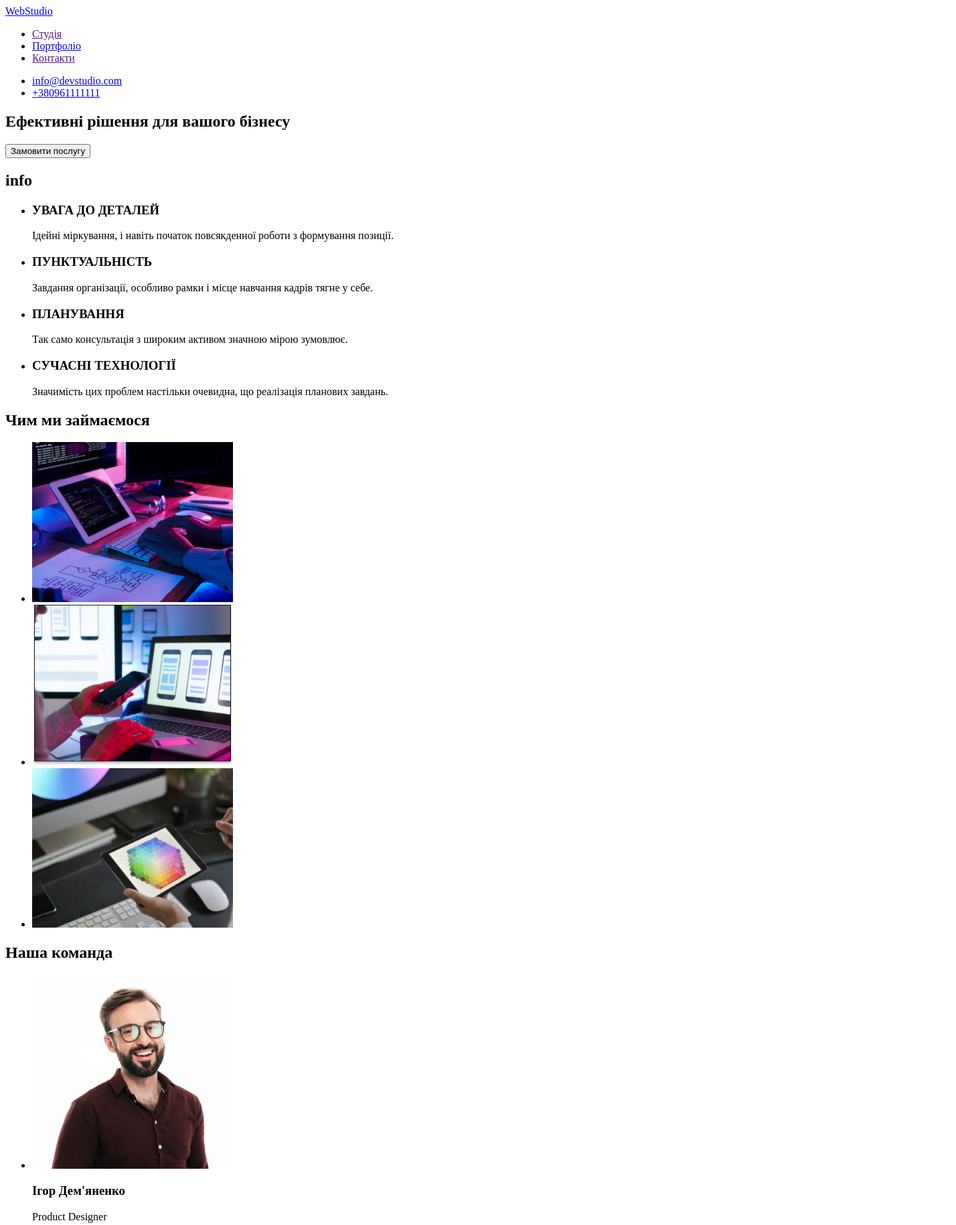
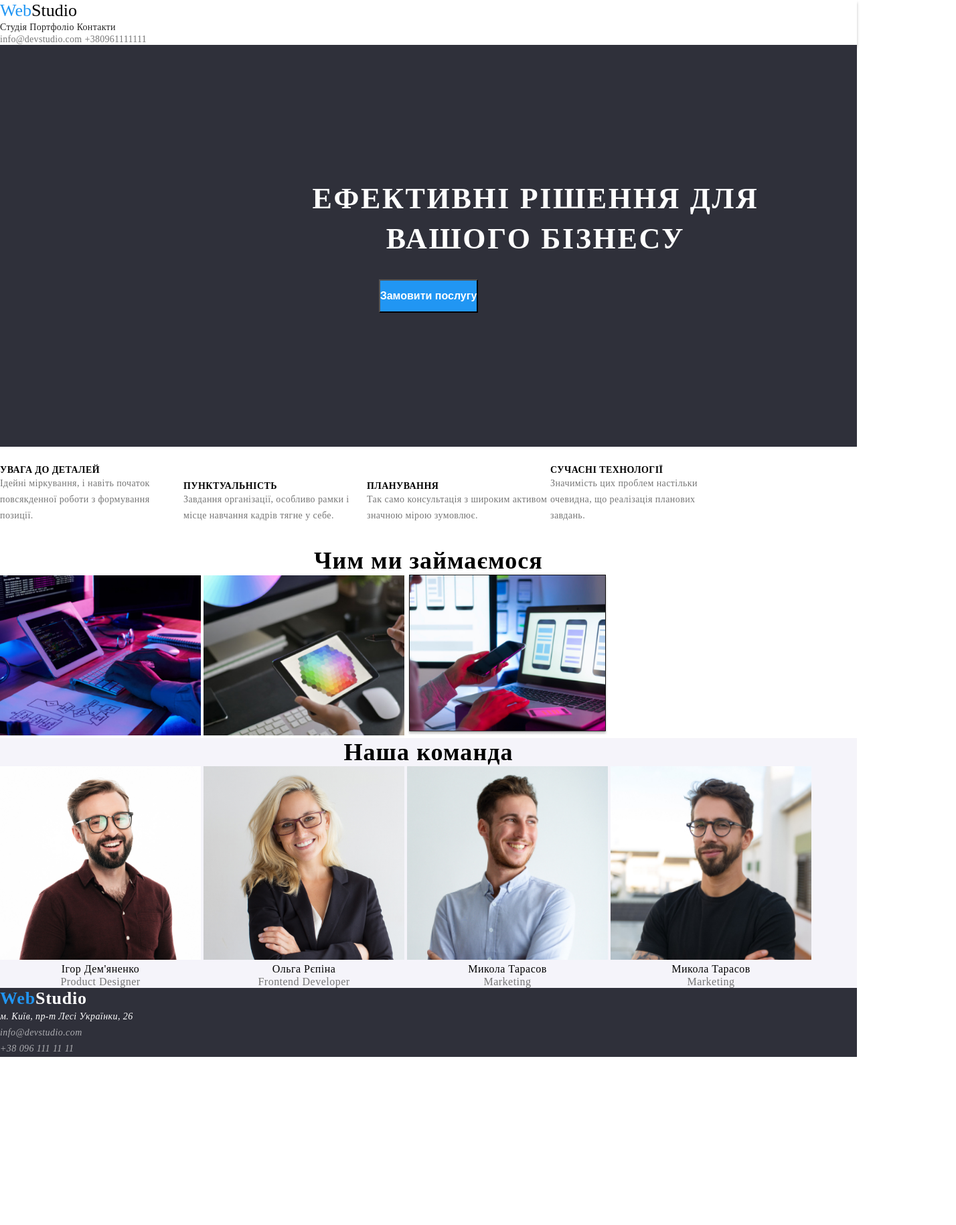
Before and after one commit to GeloPerk/goit-markup-hm-02, a plain HTML site: page index.html in a window 1280 px wide. Shown: the top 1829 px of the page at 67% size, 1428 px wide, since content can reach past the window. After the commit the page ends 1578 px from the top, so only its background shows below. Drawn offline with Linux system fonts and the light colour scheme.

Commit message:
css style

```diff
--- a/index.html
+++ b/index.html
@@ -15,42 +15,43 @@
 <body>
         <!--topsite-->
         <header class="header">
-            <nav>
-                <a class="webstudio" href="file:///C:/Users/Тоос/Desktop/project/goit-markup-hw-01/index.html" target="_blank"> <span class="web">Web</span><span class="studio">Studio</span></a>
-                <ul class="map">
-                    <li> <a class="sty" href="">Студія</a> </li>
-                    <li> <a class="port" href="http://127.0.0.1:5500/portfolio.html" >Портфоліо</a></li>
-                    <li><a class="contact" href="">Контакти</a></li>
+            <nav class="header__nav">
+                <a class="header__title" href="file:///C:/Users/Тоос/Desktop/project/goit-markup-hw-01/index.html" target="_blank">
+                     <span class="header__web">Web</span><span class="header__studio">Studio</span></a>
+                <ul class="header__ul">
+                    <li> <a class="header__li" href="#">Студія</a> </li>
+                    <li> <a class="header__li" href="#" >Портфоліо</a></li>
+                    <li><a class="header__li" href="#">Контакти</a></li>
                 </ul>
             </nav>
-            <ul>
-                <li><a class="mail" href=" info@devstudio.com">info@devstudio.com</a></li>
-                <li><a class="nomber" href="+380961111111">+380961111111</a></li>
+            <ul class="header__contact">
+                <li><a class="header__cont" href=" mail:info@devstudio.com">info@devstudio.com</a></li>
+                <li><a class="header__cont" href=tel:+380961111111">+380961111111</a></li>
             </ul>
         </header>
         <!--h1-->
-        <main class="main-info">
-            <section class="main">
-                <h1 class="h1">Ефективні рішення для вашого бізнесу</h1>
-                <button type="button" class="button">Замовити послугу</button>
+        <main class="main">
+            <section class="main__info">
+                <h1 class="main__h1">Ефективні рішення для вашого бізнесу</h1>
+                <button type="button" class="main__btn">Замовити послугу</button>
             </section>
             <!--info-->
             <section class="info">
-                <h2>info</h2>
-                <ul>
-                    <li>
+                <h2 class="info__h2">info</h2>
+                <ul class="info__ul">
+                    <li class="info__li">
                         <h3>УВАГА ДО ДЕТАЛЕЙ</h3>
                         <p>Ідейні міркування, і навіть початок повсякденної роботи з формування позиції.</p>
                     </li>
-                    <li>
+                    <li class="info__li">
                         <h3>ПУНКТУАЛЬНІСТЬ</h3>
                         <p>Завдання організації, особливо рамки і місце навчання кадрів тягне у себе.</p>
                     </li>
-                    <li>
+                    <li class="info__li">
                         <h3>ПЛАНУВАННЯ</h3>
                         <p>Так само консультація з широким активом значною мірою зумовлює.</p>
                     </li>
-                    <li>
+                    <li class="info__li">
                         <h3>СУЧАСНІ ТЕХНОЛОГІЇ</h3>
                         <p>Значимість цих проблем настільки очевидна, що реалізація планових завдань.</p>
                     </li>
@@ -59,46 +60,44 @@
 
             <!--Чим ми займаємося-->
             <section>
-                <h2>Чим ми займаємося</h2>
-                <ul>
-                    <li><img src="img/box1.jpg" alt="стіл із клавіатурою та планшетом" width="300"></li>
-                    <li><img src="img/box2.jpg" alt="Людина користується ноутбуком та телефоном" width="300"></li>
-                    <li><img src="img/box3.jpg" alt="Процює за планшетом" width="300"></li>
+                <h2 class="photo__h1">Чим ми займаємося</h2>
+                <ul class="photo__ul">
+                    <li class="photo__li"><img src="img/box1.jpg" alt="стіл із клавіатурою та планшетом" width="300"></li>
+                    <li class="photo__li"><img src="img/box3.jpg" alt="Процює за планшетом" width="300"></li>
+                    <li class="photo__li"><img src="img/box2.jpg" alt="Людина користується ноутбуком та телефоном" width="300"></li>
                 </ul>
             </section>
 
             <!--team-->
-            <section>
-                <h2>Наша команда</h2>
-                <ul>
-                    <li><img src="img/teamcard1.jpg" alt="Ігор Дем'яненко" width="300">
-                    <h3>Ігор Дем'яненко</h3><p>Product Designer</p></li>
-                    <li><img src="img/teamcard2.jpg" alt="Ольга Рєпіна" width="300">
-                        <h3>Ольга Рєпіна</h3><p>Frontend Developer</p></li>
-                    <li><img src="img/teamcard3.jpg" alt="Микола Тарасов" width="300">
-                        <h3>Микола Тарасов</h3><p>Marketing</p></li>
-                    <li><img src="img/teamcard4.jpg" alt="Микола Тарасов" width="300">
-                        <h3>Микола Тарасов</h3><p>Marketing</p></li>
+            <section class="team">
+                <h2 class="team__h2">Наша команда</h2>
+                <ul class="team__ul">
+                    <li class="team__li"><img src="img/teamcard1.jpg" alt="Ігор Дем'яненко" width="300">
+                    <h3 class="team__h3">Ігор Дем'яненко</h3><p class="team__p">Product Designer</p></li>
+                    <li class="team__li"><img src="img/teamcard2.jpg" alt="Ольга Рєпіна" width="300">
+                        <h3 class="team__h3">Ольга Рєпіна</h3><p class="team__p">Frontend Developer</p></li>
+                    <li class="team__li"><img src="img/teamcard3.jpg" alt="Микола Тарасов" width="300">
+                        <h3 class="team__h3">Микола Тарасов</h3><p class="team__p">Marketing</p></li>
+                    <li class="team__li"><img src="img/teamcard4.jpg" alt="Микола Тарасов" width="300">
+                        <h3 class="team__h3">Микола Тарасов</h3><p class="team__p">Marketing</p></li>
                 </ul>
-            </section>
-            <section>
             </section>
         </main>
 
         <!--низ страницы-->
-        <footer class="footer">
-            <a class="webstudio" href="file:///C:/Users/Тоос/Desktop/project/goit-markup-hw-01/index.html" target="_blank"> <span
-                    class="web">Web</span><span class="studio">Studio</span></a>
+        <footer class="footer__all">
+            <a class="footer__title" href="file:///C:/Users/Тоос/Desktop/project/goit-markup-hw-01/index.html" target="_blank"> <span
+                    class="footer__web">Web</span><span class="footer__studio">Studio</span></a>
             <address>
-            <ul>
-            <li><a href="https://www.google.com/maps/place/бульвар+Ле
+            <ul class="footer__ul">
+            <li class="footer__li"><a id="footer__map" href="https://www.google.com/maps/place/бульвар+Ле
                             сі+Українки,+26,+Київ,+02000/@50.4265807,30.5361971,17z/data=!3m1!4b
                             1!4m5!3m4!1s0x40d4cf0e033ecbe9:0x57a4dffefec77da0!
                             8m2!3d50.4265807!4d30.5383858">
                     м. Київ, пр-т Лесі Українки, 26</a> </li>
-            <li><a href=" info@devstudio.com">info@devstudio.com</a>
+            <li class="footer__li"><a href=" info@devstudio.com">info@devstudio.com</a>
             </li>
-            <li><a href="+38 096 111 11 11">+38 096 111 11 11</a></li></ul>
+            <li class="footer__li"><a href="+38 096 111 11 11">+38 096 111 11 11</a></li></ul>
             </address>
         </footer >
 </body>
--- a/styles/styles.css
+++ b/styles/styles.css
@@ -0,0 +1,161 @@
+* {margin: 0;
+padding: 0;}
+.body{font-family: Roboto;
+    font-family: sans-serif;
+    color: #212121; margin: 0; padding: 0;}
+.body:root{
+    --main-text-color: red;
+    --h3-color: red;
+}
+
+/* header */
+
+.header{ background-color: #ffff;
+box-shadow: 0px 4px 4px rgba(0, 0, 0, 0.25);}
+.header__title{
+font-weight: 700px;
+font-size: 26px;
+line-height: 31px;
+text-decoration: none;}
+.header__web{color: #2196F3;;}
+.header__studio{color: #000000;}
+.header__ul{list-style-type: none;}
+.header__ul li{display: inline-block;}
+.header__li{
+text-decoration: none;
+font-weight: 500;
+font-size: 14px;
+line-height: 16px;
+letter-spacing: 0.02em;
+color: #212121;}
+.header__li:hover{color: #2196F3;}
+.header__contact{ list-style-type: none;}
+.header__contact li{ display: inline-block; font-display: 50;}
+.header__cont{
+text-decoration: none;
+font-weight: 500px;
+font-size: 14px;
+line-height: 16px;
+letter-spacing: 0.02em;
+color: #757575;}
+.header__cont:hover{color: #2196F3;}
+
+/* main */
+
+.main{}
+.main__info{background-color: #2F303A;
+height: 600px;}
+.main__info h1{}
+.main__info h1,button{
+margin-left: auto;
+margin-right: auto;}
+.main__h1{
+    color: #fff;
+font-weight: 900;
+    font-size: 44px;
+    line-height: 60px;
+    text-align: center;
+    letter-spacing: 0.06em;
+    text-transform: uppercase;
+padding: 200px 280px 452px 452px;
+margin: 0 0 0 0;
+padding-bottom: 30px;
+width: 696px;
+height: 120px;}
+.main__button{text-align: center;}
+.main__btn{color: #fff;
+background-color: #2196F3;
+font-weight: 700;
+    text-align: center;
+    font-size: 16px;
+    line-height: 30px;
+    display: flex;
+    align-items: center;
+    letter-spacing: 0.06em
+    width:216px;
+    height:50px;}
+
+    /* info */
+
+.info__h2{color: #fff;}
+.info__ul li{display: inline-block;}
+.info__li{
+
+width: 270px;
+height: 98px;
+left: 215px;
+top: 774px;
+}
+.info__li h3{
+    font-weight: 700;
+        font-size: 14px;
+        line-height: 16px;
+        letter-spacing: 0.03em;
+        text-transform: uppercase;
+        color: );
+}
+.info__li p{
+    font-weight: 400;
+        font-size: 14px;
+        line-height: 24px;
+        letter-spacing: 0.03em;
+        color: #757575;
+}
+
+/* photo */
+
+.photo__h1{
+    font-weight: 700;
+        font-size: 36px;
+        line-height: 42px;
+        text-align: center;
+        letter-spacing: 0.03em;
+}
+.photo__ul li{ display: inline-block;}
+
+/* team */
+
+.team{ background-color: #F5F4FA;}
+.team__h2{
+    font-weight: 700;
+    font-size: 36px;
+    line-height: 42px;
+    text-align: center;
+    letter-spacing: 0.03em;}
+.team__ul li{ display: inline-block;}
+.team__li h3{
+    font-weight: 500;
+    font-size: 16px;
+    line-height: 19px;
+    text-align: center;
+    letter-spacing: 0.03em;}
+.team__li p{
+    font-weight: 400;
+    font-size: 16px;
+    line-height: 19px;
+    text-align: center;
+    letter-spacing: 0.03em;
+    color: #757575;}
+
+    /* footer */
+
+.footer__all{ background-color: #2F303A; text-decoration: none;}
+.footer__title{
+        text-decoration: none;
+        font-weight: 700;
+        font-size: 26px;
+        line-height: 31px;
+        letter-spacing: 0.03em;
+    }
+.footer__web{color: #2196F3;}
+.footer__studio{ color: #fff;}
+.footer__ul{
+        list-style-type: none;}
+.footer__li{
+    font-weight: 400;
+    font-size: 14px;
+    line-height: 24px;
+    letter-spacing: 0.03em;}
+.footer__li a{text-decoration: none;}
+#footer__map {color: #fff;}
+.footer__li a {color: rgba(255, 255, 255, 0.6);}
```
